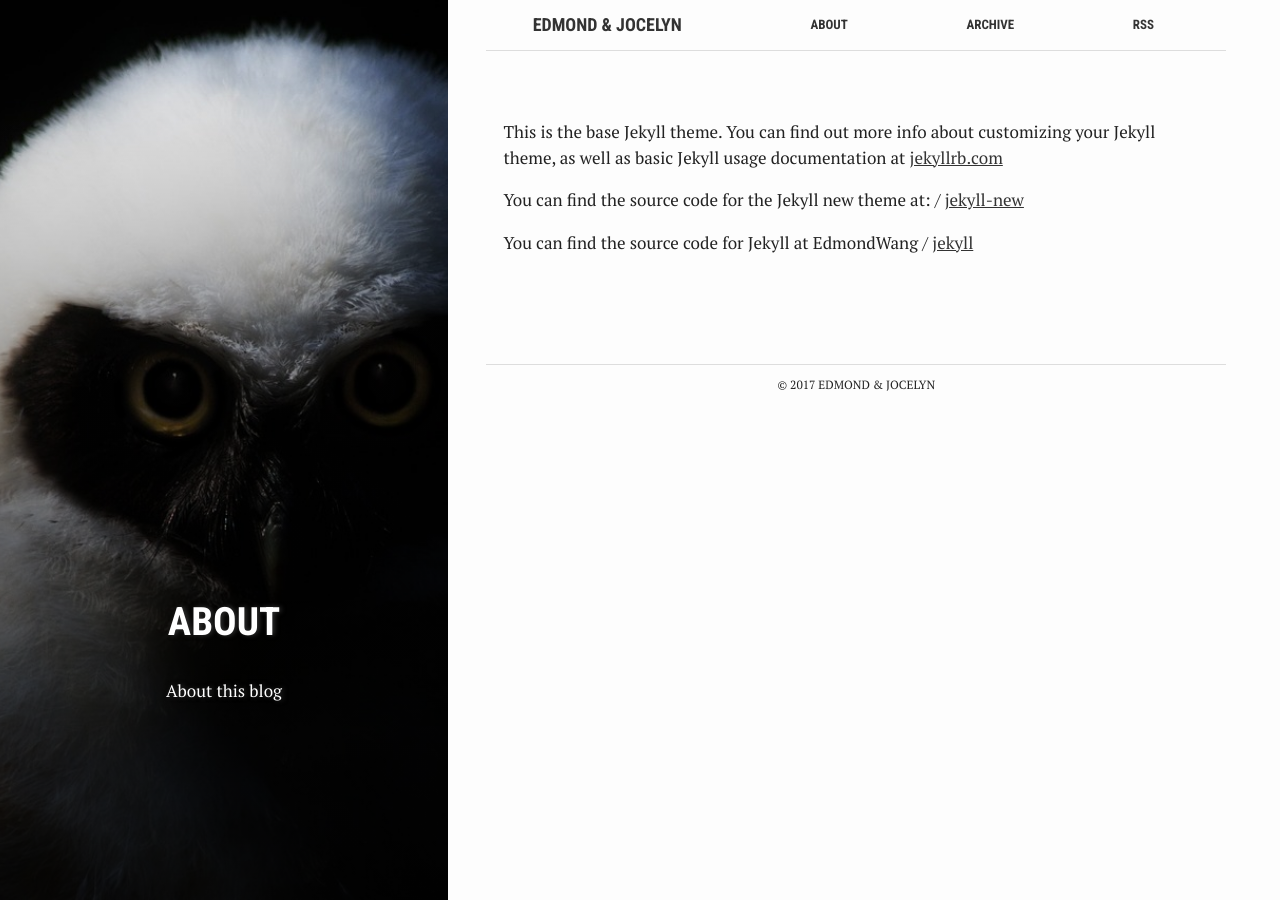
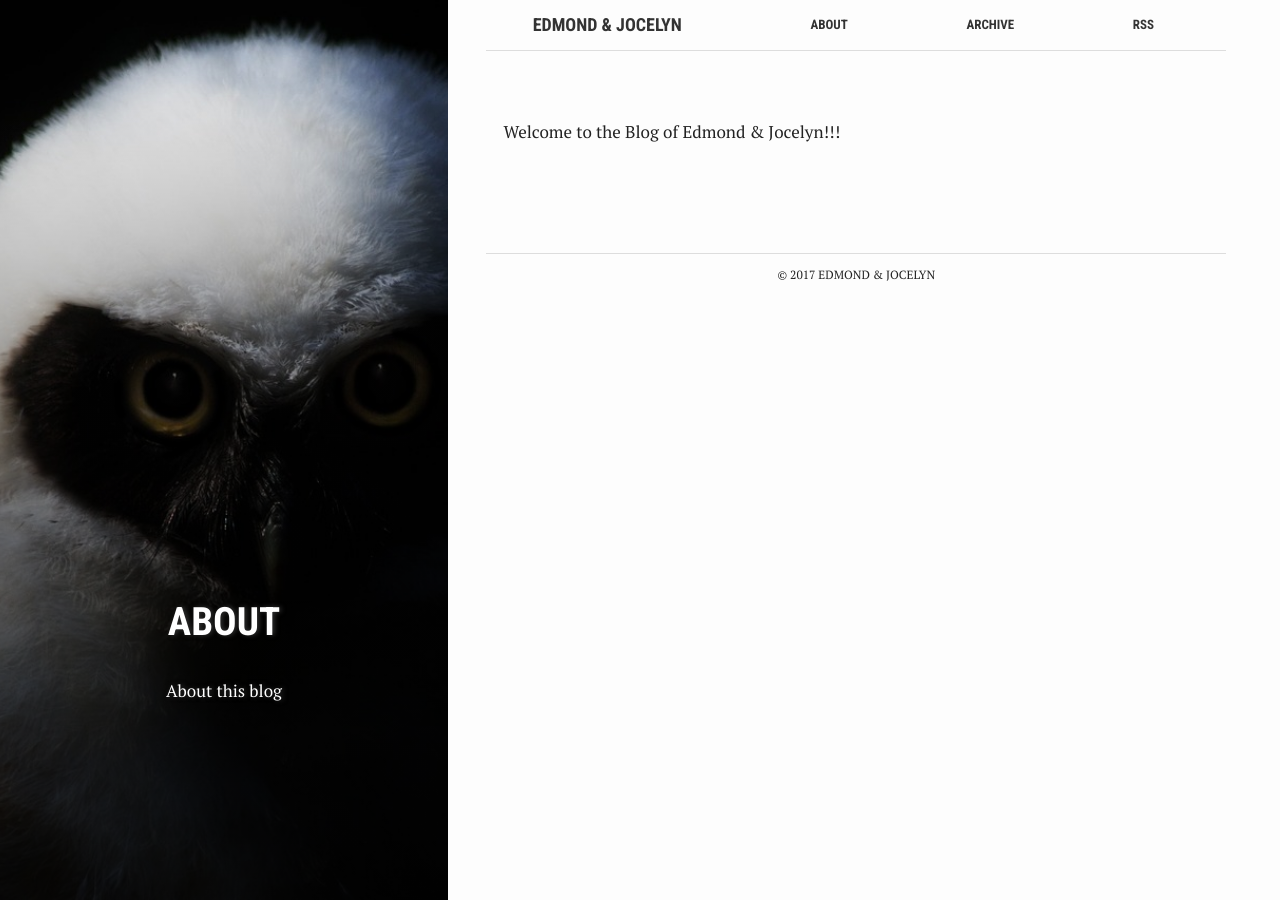
Before and after one commit to EdmondWang/EdmondWang.github.io, a Jekyll site: the page built from about.md, in a window 1280 px wide. Built offline with Jekyll 4.4.1, drawn with Linux system fonts in a browser that asks for light colours.

Commit message:
change about

```diff
--- a/about.md
+++ b/about.md
@@ -8,12 +8,4 @@
 active: about
 ---
 
-This is the base Jekyll theme. You can find out more info about customizing your Jekyll theme, as well as basic Jekyll usage documentation at [jekyllrb.com](http://jekyllrb.com/)
-
-You can find the source code for the Jekyll new theme at:
-{{site.twitter_username}} /
-[jekyll-new](https://github.com/jglovier/jekyll-new)
-
-You can find the source code for Jekyll at
-{{site.github_username}} /
-[jekyll](https://github.com/jekyll/jekyll)
+Welcome to the Blog of Edmond & Jocelyn!!!
```
